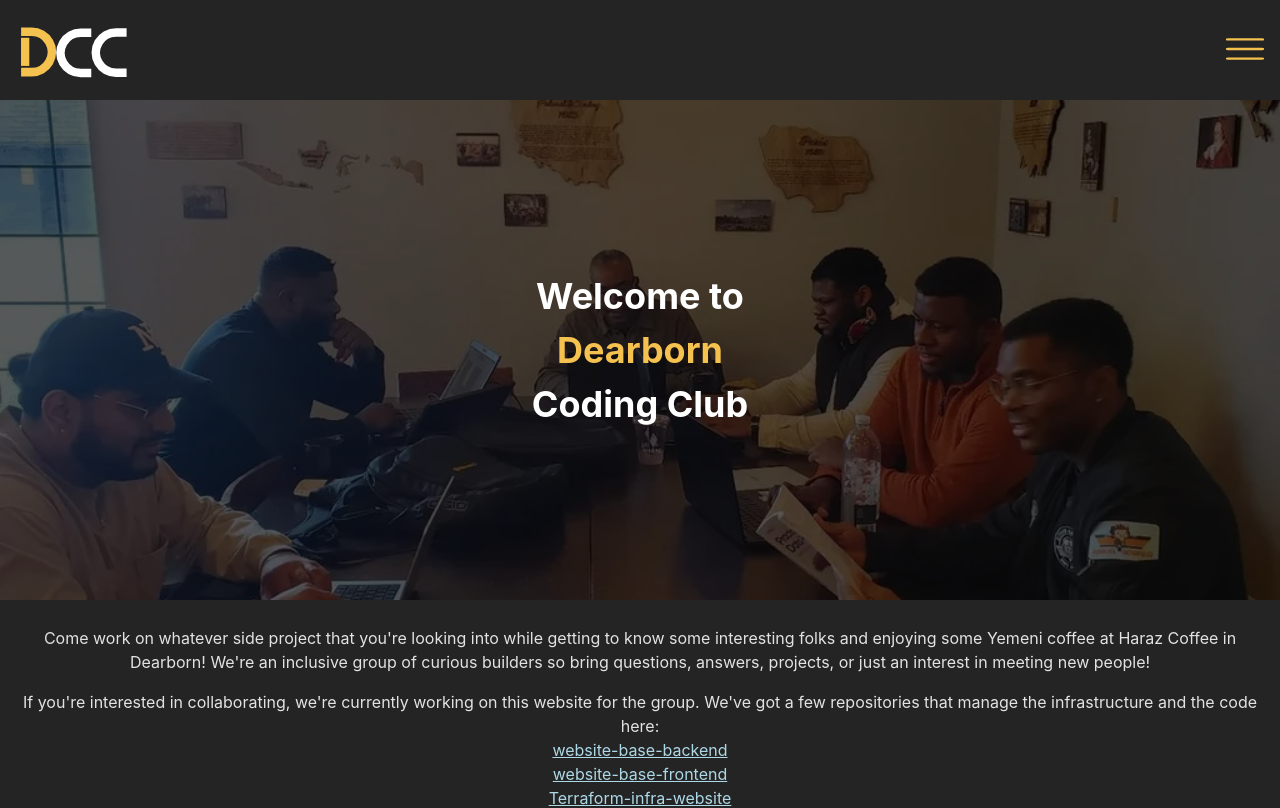
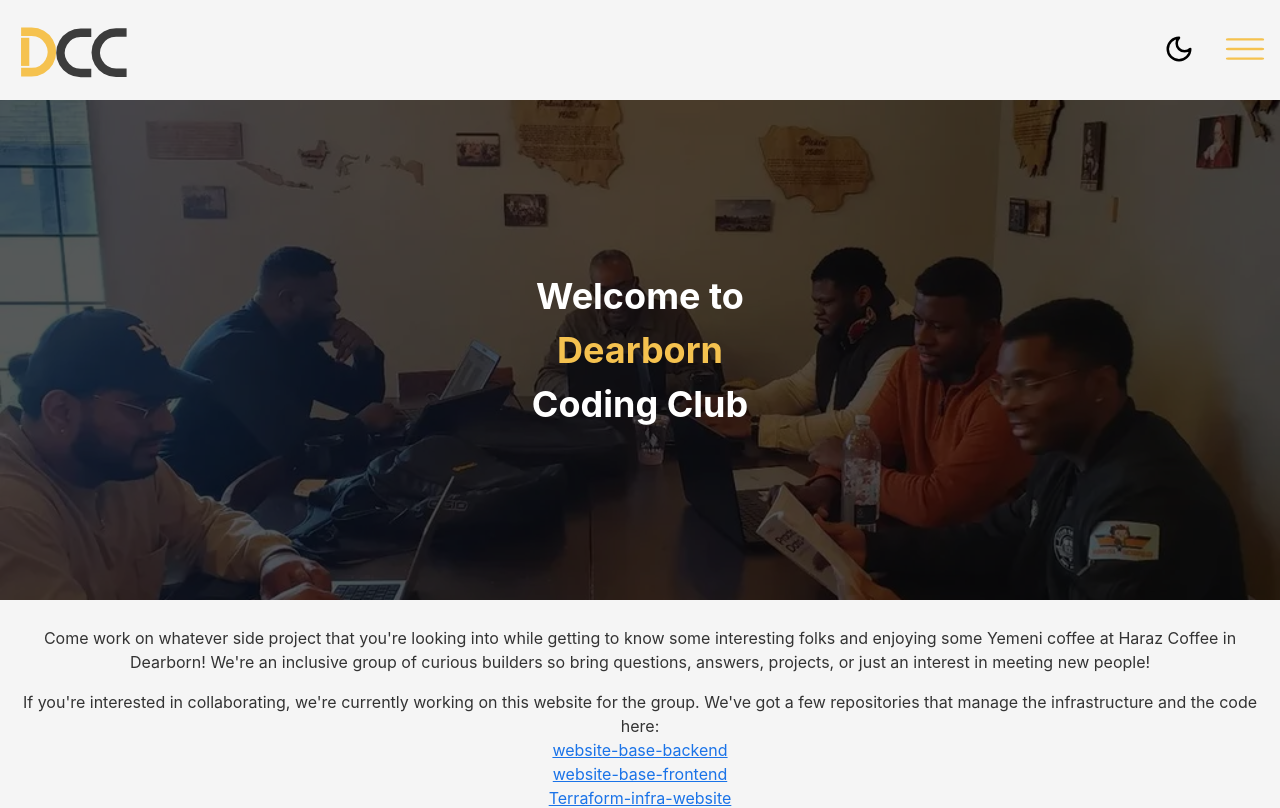
Before and after one commit to dearborn-coding-club/website-base-frontend, a React (Vite) app: page / in a window 1280 px wide. Shown: the top 808 px of the page. Built offline with nearby package versions, Linux system fonts and the light colour scheme.

Commit message:
Feature/lightmode toggle (#41)
* working toggle

* theme persisting after refresh

* fixed the react declared but not used error

```diff
--- a/package.json
+++ b/package.json
@@ -15,6 +15,7 @@
     "*.ts": []
   },
   "dependencies": {
+    "lucide-react": "^0.439.0",
     "react": "^18.3.1",
     "react-dom": "^18.3.1",
     "react-router-dom": "^6.26.1"
--- a/src/components/Navbar.tsx
+++ b/src/components/Navbar.tsx
@@ -1,17 +1,23 @@
 import '../css/Navbar.css'
 import DCCLogoDark from '../assets/dcc_dark.svg'
+import DCCLogoLight from '../assets/dcc_light.svg'
 import { useState } from 'react';
 import { Link } from 'react-router-dom';
+import ThemeToggle from './ThemeToggle';
+import { useTheme } from '../contexts/ThemeContext';
 
 export default function Navbar() {
 
   let [navRevealedState, setNavRevealedState] = useState(false);
+  const { theme } = useTheme()
 
   return (
     <>
-      <div className='Navbar'>
-        <img className='navbar-logo' src={DCCLogoDark} alt="DCC Logo" />
+      <div className='Navbar' style={{backgroundColor: theme === 'light' ? 'var(--bg-color)' : 'var(--bg-color)'}}>
+        <img className='navbar-logo' src={theme === 'light' ? DCCLogoLight : DCCLogoDark} alt="DCC Logo" />
 
+        <div style={{ display: 'flex', alignItems: 'center', gap: 15 }}>
+          <ThemeToggle/>
           <button title='Menu' className="navbar-btn" onClick={() => setNavRevealedState(prev => !prev)}>
             <svg viewBox="0 0 40 40" className={navRevealedState?'hamburger rotateViewBox':'hamburger'}>
               <rect x="4" fill="currentColor" y="11" width="32" height="2" rx="2" ry="1"  className={navRevealedState ? 'rotateRect' : ''}></rect>
@@ -20,7 +26,7 @@ export default function Navbar() {
             </svg>
           </button>
         </div>
-
+      </div>
       <div className={navRevealedState?'Menu':'Menu menu-hidden'}>
         <Link to="/" onClick={() => setNavRevealedState(false)}>Home</Link>
         <Link to="/notes" onClick={() => setNavRevealedState(false)}>Past Meeting Notes</Link>
--- /dev/null
+++ b/src/components/ThemeToggle.tsx
@@ -0,0 +1,23 @@
+import React from 'react';
+import { useTheme } from '../contexts/ThemeContext';
+import { Moon, Sun } from 'lucide-react';
+import '../css/ThemeToggle.css';
+
+const ThemeToggle: React.FC = () => {
+  const { theme, toggleTheme } = useTheme();
+
+  return (
+    <button
+      onClick={toggleTheme}
+      className="theme-toggle"
+    >
+      {theme === 'light' ? (
+        <Moon className="theme-icon" size={30} color="black"/>
+      ) : (
+        <Sun className="theme-icon" size={30} color="yellow"/>
+      )}
+    </button>
+  );
+};
+
+export default ThemeToggle;
--- /dev/null
+++ b/src/contexts/ThemeContext.tsx
@@ -0,0 +1,49 @@
+import React, { createContext, useState, useEffect, useContext } from 'react';
+
+type Theme = 'light' | 'dark';
+
+interface ThemeContextType {
+  theme: Theme;
+  toggleTheme: () => void;
+}
+
+const ThemeContext = createContext<ThemeContextType | undefined>(undefined);
+
+export const ThemeProvider: React.FC<{ children: React.ReactNode }> = ({ children }) => {
+
+  const [theme, setTheme] = useState<Theme>(() => {
+    const savedTheme = localStorage.getItem('theme');
+    return (savedTheme === 'light' || savedTheme === 'dark') ? savedTheme : 'light';
+  });
+
+  useEffect(() => {
+    const savedTheme = localStorage.getItem('theme') as Theme;
+    console.log({savedTheme})
+    if (savedTheme) {
+      setTheme(savedTheme);
+    }
+  }, []);
+
+  useEffect(() => {
+    document.body.setAttribute('data-theme', theme);
+    localStorage.setItem('theme', theme);
+  }, [theme]);
+
+  const toggleTheme = () => {
+    setTheme(prevTheme => prevTheme === 'light' ? 'dark' : 'light');
+  };
+
+  return (
+    <ThemeContext.Provider value={{ theme, toggleTheme }}>
+      {children}
+    </ThemeContext.Provider>
+  );
+};
+
+export const useTheme = () => {
+  const context = useContext(ThemeContext);
+  if (context === undefined) {
+    throw new Error('useTheme must be used within a ThemeProvider');
+  }
+  return context;
+};
--- a/src/css/Navbar.css
+++ b/src/css/Navbar.css
@@ -5,7 +5,6 @@
     height: 100px;
     width: 100%;
     padding: 5px;
-    background-color: #242424;
     display: flex;
     align-items: center;
     justify-content: space-between;
--- /dev/null
+++ b/src/css/ThemeToggle.css
@@ -0,0 +1,6 @@
+.theme-toggle {
+  background: none;
+  border: none;
+  cursor: pointer;
+  z-index: 1;
+}
--- /dev/null
+++ b/src/css/theme.css
@@ -0,0 +1,27 @@
+:root {
+  --bg-color: #f5f5f5;
+  --text-color: #333;
+  --card-bg-color: #fff;
+  --link-color: #1a73e8;
+}
+
+[data-theme="dark"] {
+  --bg-color: #333;
+  --text-color: #f5f5f5;
+  --card-bg-color: #444;
+  --link-color: #4da3ff;
+}
+
+body {
+  background-color: var(--bg-color);
+  color: var(--text-color);
+  transition: background-color 0.3s ease, color 0.3s ease;
+}
+
+a {
+  color: var(--link-color);
+}
+
+.card {
+  background-color: var(--card-bg-color);
+}
--- a/src/main.tsx
+++ b/src/main.tsx
@@ -2,13 +2,16 @@ import React from "react";
 import ReactDOM from "react-dom/client";
 import App from "./App.tsx";
 import "./css/main.css";
+import "./css/theme.css";
 import { BrowserRouter } from "react-router-dom";
-
+import { ThemeProvider } from "./contexts/ThemeContext";
 
 ReactDOM.createRoot(document.getElementById("root")!).render(
   <React.StrictMode>
-    <BrowserRouter>
-      <App />
-    </BrowserRouter>
-  </React.StrictMode>,
+    <ThemeProvider>
+      <BrowserRouter>
+        <App />
+      </BrowserRouter>
+    </ThemeProvider>
+  </React.StrictMode>
 );
--- a/src/pages/Home.tsx
+++ b/src/pages/Home.tsx
@@ -44,14 +44,14 @@ export default function Home() {
               <p>
                 If you're interested in collaborating, we're currently working on this website for the group. We've got a few repositories that manage the infrastructure and the code here:
                 <br/>
-                <a href='https://github.com/dearborn-coding-club/website-base-backend' style={{ color: '#ADD8E6' }}>website-base-backend</a>
+                <a href='https://github.com/dearborn-coding-club/website-base-backend' className='link-color'>website-base-backend</a>
                 <br/>
-                <a href='https://github.com/dearborn-coding-club/website-base-frontend' style={{ color: '#ADD8E6' }}>website-base-frontend</a>
+                <a href='https://github.com/dearborn-coding-club/website-base-frontend' className='link-color'>website-base-frontend</a>
                 <br/>
-                <a href='https://github.com/dearborn-coding-club/Terraform-infra-website' style={{ color: '#ADD8E6' }}>Terraform-infra-website</a>
+                <a href='https://github.com/dearborn-coding-club/Terraform-infra-website' className='link-color'>Terraform-infra-website</a>
               </p>
               <p>
-                We've also recently started up a slack organization that can be found here: <a href='https://dearborncodingclub.slack.com' style={{ color: '#ADD8E6' }}>https://dearborncodingclub.slack.com</a>.
+                We've also recently started up a slack organization that can be found here: <a href='https://dearborncodingclub.slack.com' className='link-color'>https://dearborncodingclub.slack.com</a>.
               Space is limited so we'll look to capture the table in the back before it gets filled with other folks!make it short and professional
               </p>
             </>
```
Also changed, not shown: src/App.tsx (+5 -5 lines), 2 other files (tests, documents, lock files or other folders). Lines whose indentation alone changed are shown as unchanged.
